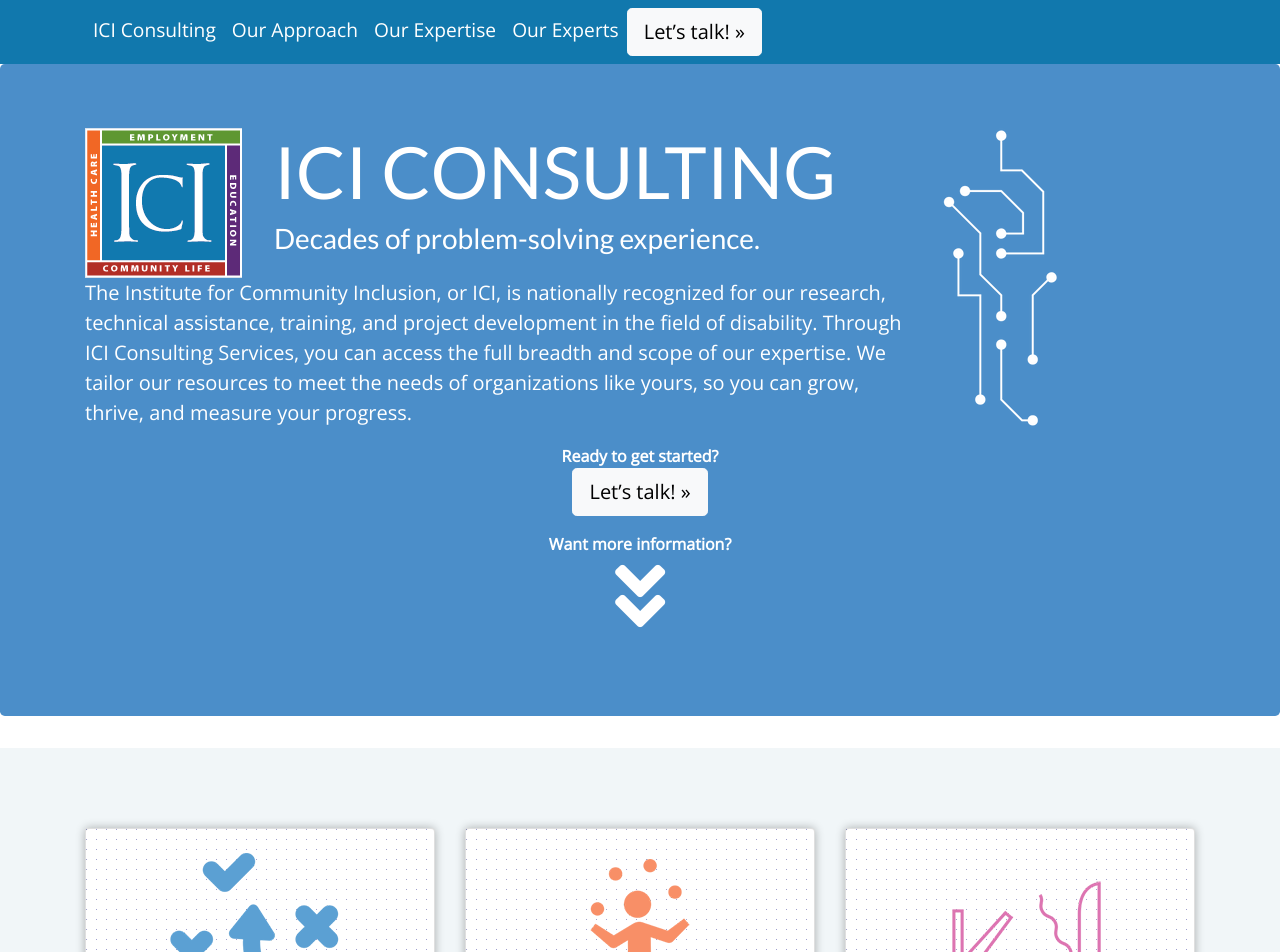
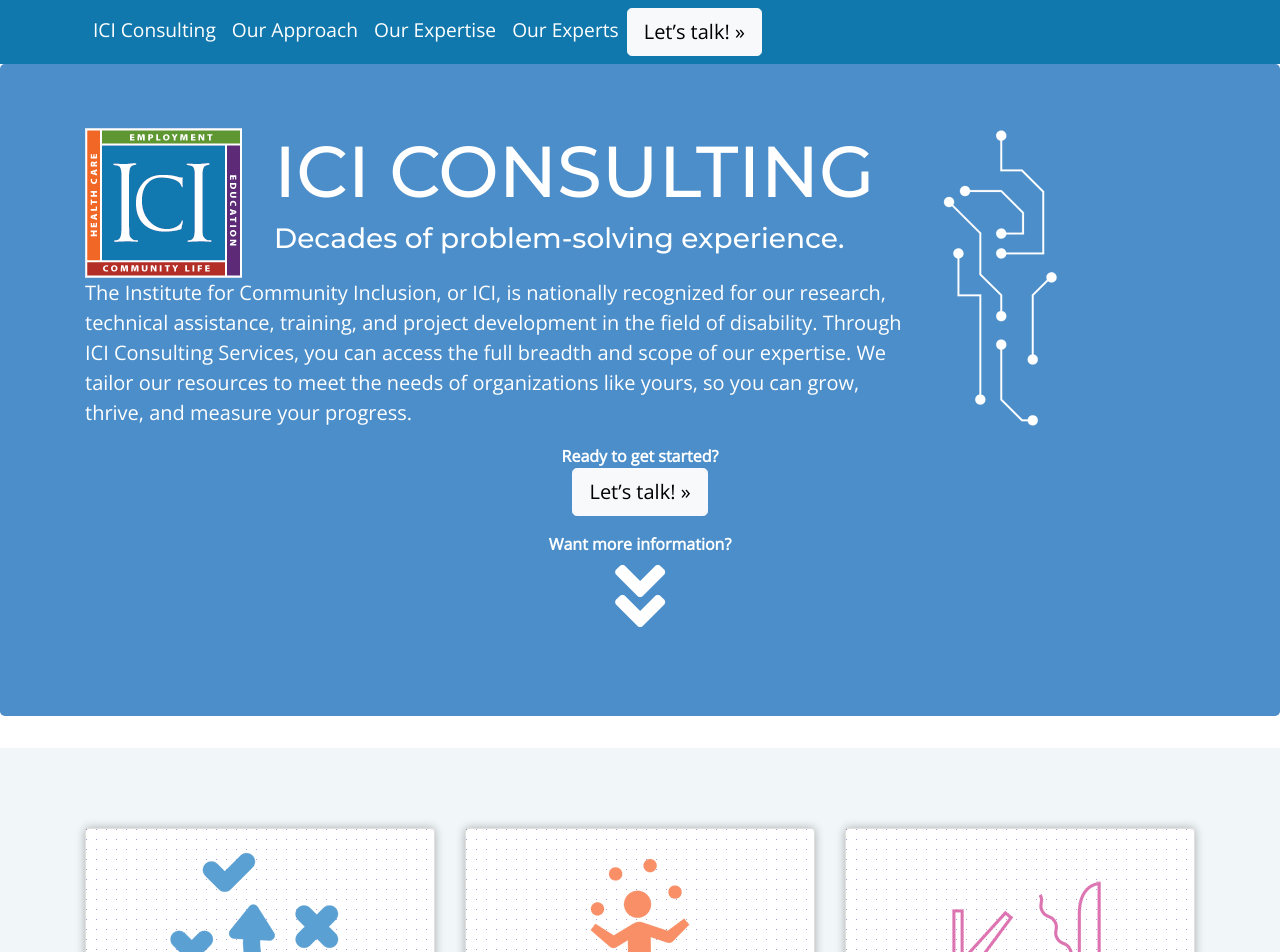
Before and after one commit to communityinclusion/consulting, a Jekyll site: the page built from index.html, in a window 1280 px wide and 1400 px high. Shown: the top 952 px of the window. Built offline with Jekyll 4.4.1, drawn with Linux system fonts in a browser that asks for light colours; nearby versions of some CDN libraries.

Commit message:
monserat font

```diff
--- a/_includes/head.html
+++ b/_includes/head.html
@@ -4,7 +4,7 @@
     <meta name="viewport" content="width=device-width, initial-scale=1, shrink-to-fit=no">
 
     <!-- Bootstrap CSS -->
-    <link href="https://fonts.googleapis.com/css?family=Lato:400,700|Open+Sans&display=swap" rel="stylesheet">
+    <link href="https://fonts.googleapis.com/css?family=Montserrat:500|Open+Sans&display=swap" rel="stylesheet">
     <link rel="stylesheet" href="https://use.fontawesome.com/releases/v5.8.2/css/all.css" integrity="sha384-oS3vJWv+0UjzBfQzYUhtDYW+Pj2yciDJxpsK1OYPAYjqT085Qq/1cq5FLXAZQ7Ay" crossorigin="anonymous">
     <link rel="stylesheet" href="https://stackpath.bootstrapcdn.com/bootstrap/4.1.3/css/bootstrap.min.css" integrity="sha384-MCw98/SFnGE8fJT3GXwEOngsV7Zt27NXFoaoApmYm81iuXoPkFOJwJ8ERdknLPMO" crossorigin="anonymous">
 
--- a/css/ici.css
+++ b/css/ici.css
@@ -2,7 +2,7 @@
 
   h1, h2, h3, h4, h5, h6{
 
-    font-family: 'Lato', sans-serif;
+    font-family: 'Montserrat', sans-serif;
 
 }
 
```
